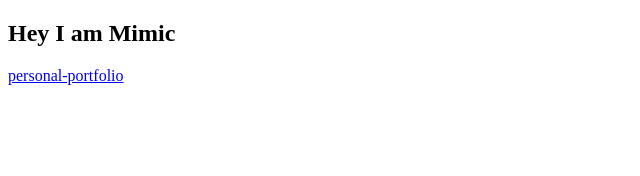
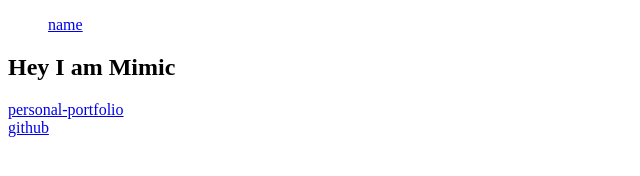
Before and after one commit to NUSHOHEL/Microverse-julian-nizam-trials, a plain HTML site: page index.html in a window 1280 px wide. Shown: the whole page, without its empty margins (0-640 px from the left). Drawn offline with Linux system fonts and the light colour scheme.

Commit message:
step 7-8

```diff
--- a/index.html
+++ b/index.html
@@ -8,7 +8,13 @@
     <title>Microverse-Julian-Nizam-trials</title>
   </head>
   <body>
-    <nav id="navbar"></nav>
+    <nav id="navbar">
+      <ul>
+        <il>
+          <a href="#projects">name</a>
+        </il>
+      </ul>
+    </nav>
     <section id="welcome-section">
       <h1>Hey I am Mimic</h1>
     </section>
@@ -16,5 +22,8 @@
       <p class="project-tile"></p>
       <a href="https://personal-portfolio.freecodecamp.rocks/" target="_blank">personal-portfolio</a>
     </section>
+    <section>
+      <a href="https://github.com/Jtaborda21" target="_blank">github</a>
+    </section>
   </body>
 </html>
```
